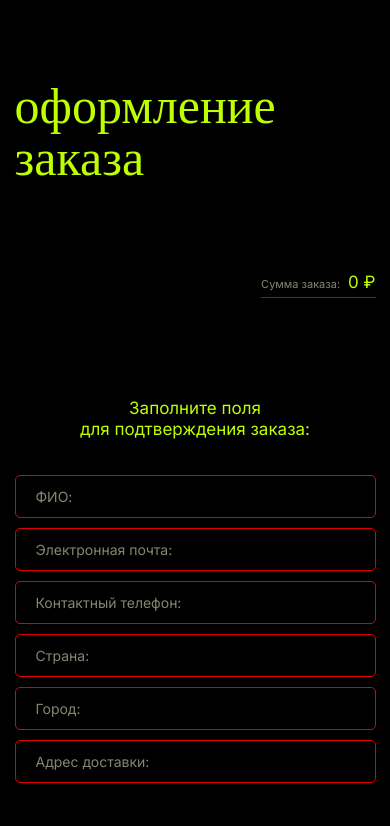
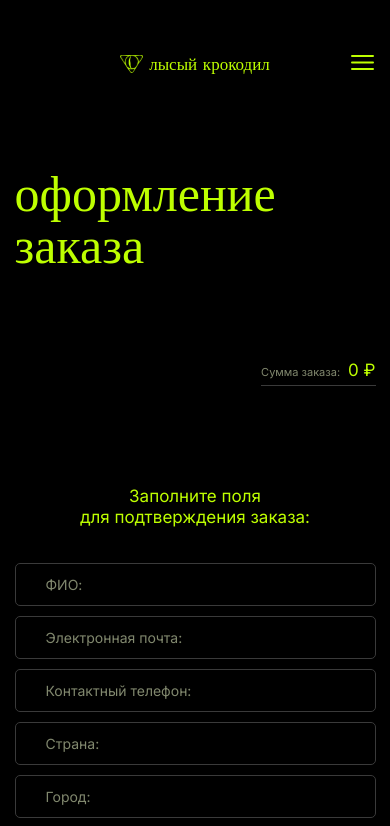
Before and after one commit to Kinox19/LisiyCrocodile, a React (Create React App) app: page /order in a window 390 px wide. Shown: the top 826 px of the page. Built offline with nearby package versions, Linux system fonts and the light colour scheme; a web font is replaced by a local one.

Commit message:
Визуальные исправления + меню 400px

```diff
--- a/src/pages/orderPage/OrderPage.module.scss
+++ b/src/pages/orderPage/OrderPage.module.scss
@@ -357,6 +357,12 @@
         margin-top: 50px;
     }
 
+    .errorSign{
+        width: 5px;
+        height: 21px;
+        left: -15px;
+    }
+
     .input{
         width: 414px;
         height: 33px;
@@ -374,9 +380,9 @@
         border: 1px solid #BEFF00;
       }
 
-    .input:invalid{
-        border: 1px solid #E20000;
-    }
+    // .input:invalid{
+    //     border: 1px solid #E20000;
+    // }
 
     .form__heading{
         font-size: 23px;
@@ -508,7 +514,7 @@
     }
 }
 
-@media screen and (max-width:900px){
+@media screen and (max-width:1024px){
 
     .container{
         width: 638px;
@@ -530,6 +536,12 @@
         margin-top: 35px;
     }
 
+    .errorSign{
+        width: 4px;
+        height: 13px;
+        left: -12px;
+    }
+
     .input{
         width: 248px;
         height: 24px;
@@ -546,10 +558,6 @@
     .input:valid {
         border: 1px solid #BEFF00;
       }
-
-    .input:invalid{
-        border: 1px solid #E20000;
-    }
 
     .form__heading{
         font-size: 15px;
@@ -711,6 +719,21 @@
         line-height: 52px;
     }
 
+    .test{
+        display: flex;
+        position: relative;
+        flex-direction: row-reverse;
+        position: relative;
+    }
+
+    .errorSign{
+        width: 4px;
+        height: 17px;
+        position: absolute;
+        left: 20px;
+        top: 13px;
+    }
+
     .inputs{
         gap: 10px;
         margin-top: 35px;
@@ -720,7 +743,7 @@
         box-sizing: border-box;
         width: 361px;
         height: 43px;
-        padding: 13px 20px;
+        padding: 13px 30px;
         font-size: 14px;
         line-height: 17px;
         border-radius: 5px;
@@ -733,10 +756,6 @@
     .input:valid {
         border: 1px solid #BEFF00;
       }
-
-    .input:invalid{
-        border: 1px solid #E20000;
-    }
 
     .form__heading{
         font-size: 17px;
@@ -856,6 +875,7 @@
     .submitOrderSvg{
         width: 18px;
         height: 19px;
+        margin-left: -10px;
     }
 
     .button__submit_enabled{
--- a/src/shared/header/Header.jsx
+++ b/src/shared/header/Header.jsx
@@ -2,6 +2,7 @@ import React from 'react'
 import s from './Header.module.scss'
 import logo_header from '../../assets/Logos/logo_header.svg'
 import { useSelector } from 'react-redux'
+import { useState } from 'react'
 
 const Header = () => {
 
@@ -16,8 +17,19 @@ const Header = () => {
     { id: 'cart', label: 'корзина', to: '/cart' },
   ];
 
+  const [isActive, setIsActive] = useState(false);
+
+  const handleOpen = () => {
+    setIsActive(prevState => !prevState);
+  };
+
+  const handleClose = () => {
+    setIsActive(prevState => !prevState);
+  };
+
   return (
-    <header className={s.header__wrapper}>
+    <header className={s.header}>
+      <div className={s.header__wrapper}>
         <div className={s.header__container}>
           <a href='/home' className={s.header__containerLink}>
             <div className={s.logo__container}>
@@ -39,6 +51,48 @@ const Header = () => {
             )}
           </nav>
         </div>
+        </div>
+
+        <div className={s.header__wrapperBurg}>
+          <div className={s.logo__containerBurg}>
+              <img className={s.logo} src={logo_header} alt=''/>
+              <p className={s.logo__name}>лысый крокодил</p>
+          </div>
+          <button className={s.burger__button} onClick={handleOpen}>
+            <svg width="23" height="15" viewBox="0 0 23 15" fill="none" xmlns="http://www.w3.org/2000/svg">
+              <rect y="13" width="23.0006" height="2" rx="1" fill="#BEFF00"/>
+              <rect y="6.5" width="23.0006" height="2" rx="1" fill="#BEFF00"/>
+              <rect width="23.0006" height="2" rx="1" fill="#BEFF00"/>
+            </svg>
+          </button>
+        </div>
+
+
+        <div className={`${s.burger__popUp} ${isActive ? s.burger__popUp_active : ''}`}>
+          <div className={s.burger__background}>
+            <button className={s.burger__icon} onClick={handleClose}>
+              <svg width="23" height="15" viewBox="0 0 23 15" fill="none" xmlns="http://www.w3.org/2000/svg">
+                <rect y="13" width="23.0006" height="2" rx="1" fill="#BEFF00"/>
+                <rect y="6.5" width="23.0006" height="2" rx="1" fill="#BEFF00"/>
+                <rect width="23.0006" height="2" rx="1" fill="#BEFF00"/>
+              </svg>
+            </button>
+              <nav>
+              <ul className={s.header__menu}>
+                {links.map((link) => (
+                  <li key={link.id} className={s.header__link}>
+                    <a className={s.header__href} href={`${link.to}#${link.id}`}>{link.label}</a>
+                  </li>
+                ))}
+              </ul>
+              {cartItems.length > 0 && (
+                <div className={s.cart__length}><span className={s.cart__lengthNumber}>{cartItems.length}</span></div>
+              )}
+            </nav>
+
+            <button className={s.button__toMain} >На главную</button>
+          </div>
+        </div>
     </header>
   );
 }
--- a/src/shared/header/Header.module.scss
+++ b/src/shared/header/Header.module.scss
@@ -1,7 +1,10 @@
-.header__wrapper{
+.header{
     position: sticky;
     top: 0;
+    z-index: 999;
+}
 
+.header__wrapper{
     display: flex;
     justify-content: center;
     align-items: center;
@@ -9,7 +12,6 @@
     height: 151px;
 
     background-color: black;
-    z-index: 100;
 }
 
 .header__container{
@@ -122,6 +124,10 @@ nav{
     position: relative;
 }
 
+.header__wrapperBurg{
+    display: none;
+}
+
 
 @media screen and (max-width: 1280px){
     .header__wrapper{
@@ -161,6 +167,10 @@ nav{
     .cart__lengthNumber{
         font-size: 14px;
         line-height: 14px;
+    }
+
+    .header__wrapperBurg{
+        display: none;
     }
 }
 
@@ -209,6 +219,10 @@ nav{
         font-size: 8px;
         line-height: 8px;
     }
+
+    .header__wrapperBurg{
+        display: none;
+    }
 }
 
 
@@ -217,4 +231,103 @@ nav{
     .header__wrapper{
         display: none;
     }
+
+    .header__wrapperBurg{
+        display: flex;
+        width: 100%;
+        height: 88px;
+        align-items: end;
+        justify-content: center;
+        position: sticky;
+        top: 0;
+        z-index: 99;
+        background-color: rgba(0, 0, 0, 1);
+    }
+
+    .logo__containerBurg{
+        display: flex;
+        flex-direction: row;
+        justify-content: center;
+        align-items: center;
+        margin-bottom: 15px;
+        gap: 6px;
+    }
+
+    .logo{
+        width: 23px;
+        height: 18px;
+    }
+
+    .logo__name{
+        font-size: 17px;
+        line-height: 18px;
+    }
+
+    .burger__button{
+        position: absolute;
+        top: 55px;
+        right: 16px;
+    }
+
+    .burger__popUp{
+        background-color: rgba(0, 0, 0, 0);
+        display: none;
+        position: relative;
+    }
+
+    .burger__popUp_active::before {
+        content: '';
+        position: absolute;
+        top: 0;
+        left: 0;
+        width: 100%;
+        height: 100%;
+        backdrop-filter: blur(5px);
+        z-index: -1;
+      }
+
+    .burger__popUp_active{
+        display: flex;
+    }
+
+    .burger__background{
+        box-sizing: border-box;
+        position: fixed;
+        width: 240px;
+        height: 1012px;
+        background-color: rgba(16, 16, 16, 1);
+        top: 0px;
+        right: 0;
+        z-index: 999;
+        padding: 55px 30px;
+    }
+
+    .header__menu{
+        margin-top: 58px;
+        font-size: 20px;
+        line-height: 24px;
+        text-align: start;
+        display: flex;
+        flex-direction: column;
+        column-gap: 0;
+        row-gap: 35px;
+        width: 180px;
+        border-bottom: 1px solid rgba(58, 58, 58, 1);
+        padding-bottom: 35px;
+    }
+
+    .button__toMain{
+        height: 45px;
+        width: 170px;
+        border-radius: 9px;
+        font-family: Inter;
+        font-size: 14px;
+        font-weight: 700;
+        line-height: 17px;
+        text-align: center;
+        color: rgba(190, 255, 0, 1);
+        border: 1px solid rgba(190, 255, 0, 1);
+        margin-top: 35px;
+        text-transform: uppercase;
+    }
 }
```
Lines whose indentation alone changed are shown as unchanged.
